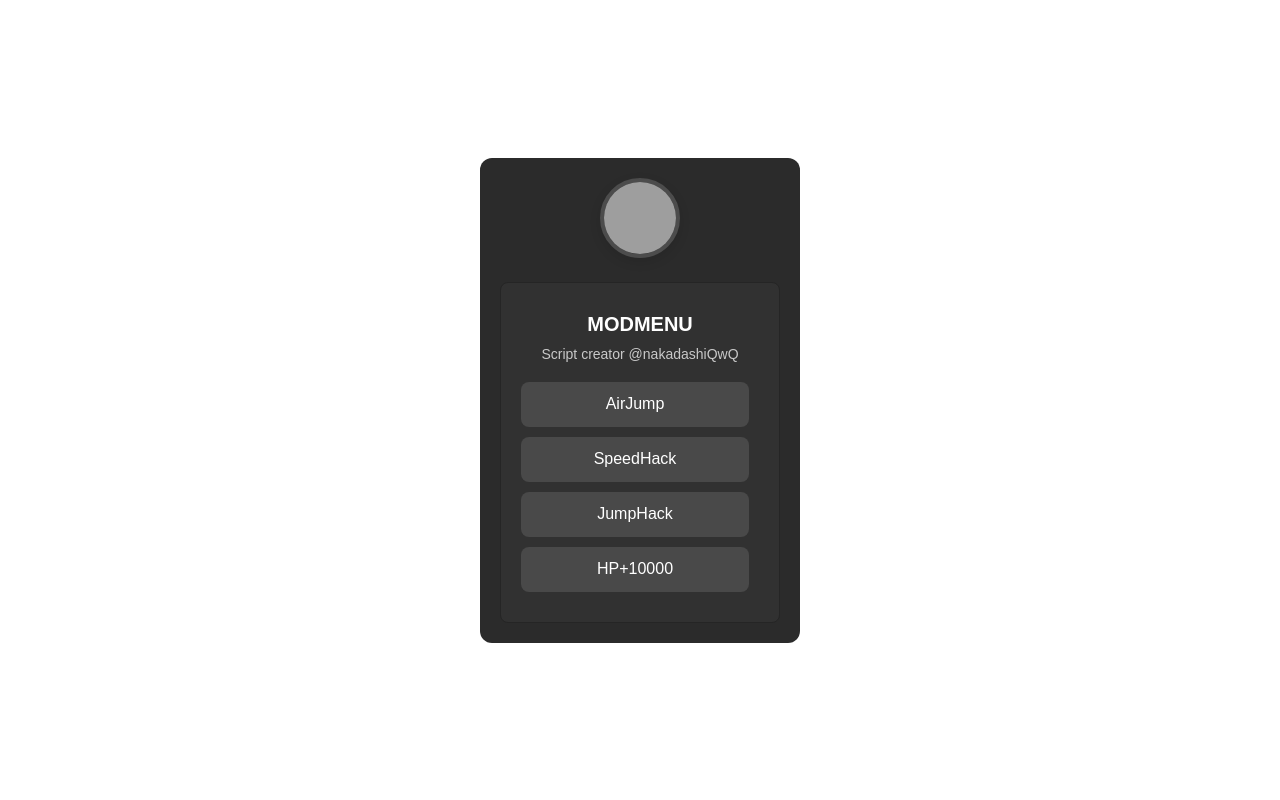
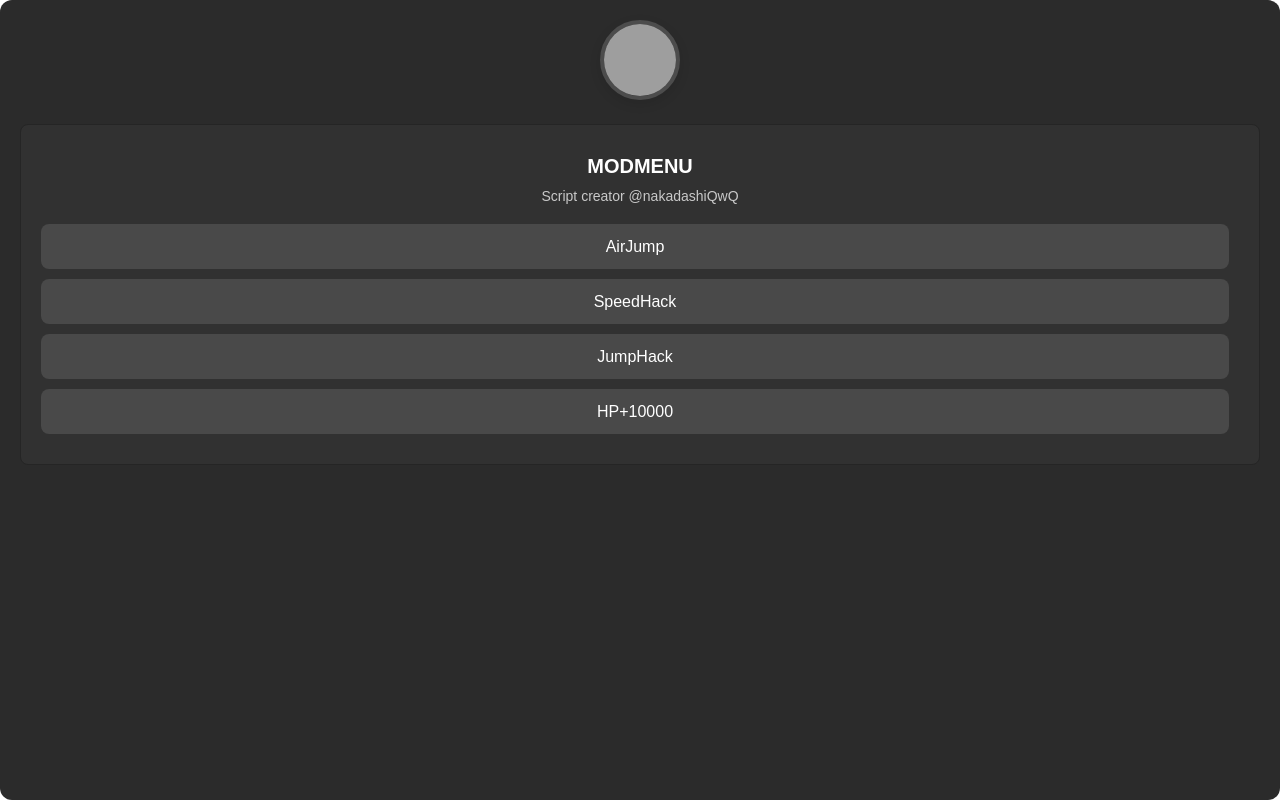
Before and after one commit to unkoman12/h5, a plain HTML site: page index.html in a window 1280 px wide. Drawn offline with nearby package versions, Linux system fonts and the light colour scheme; grey boxes are pictures that could not be loaded; a small style sheet from the web is missing.

Commit message:
Update index.html

```diff
--- a/index.html
+++ b/index.html
@@ -23,7 +23,8 @@
         #H5AlertView {
             background-color: #2b2b2b;
             border-radius: 12px;
-            width: 320px;
+            width: 100%;
+            height: 100%;
             text-align: center;
             padding: 20px;
         }
```
